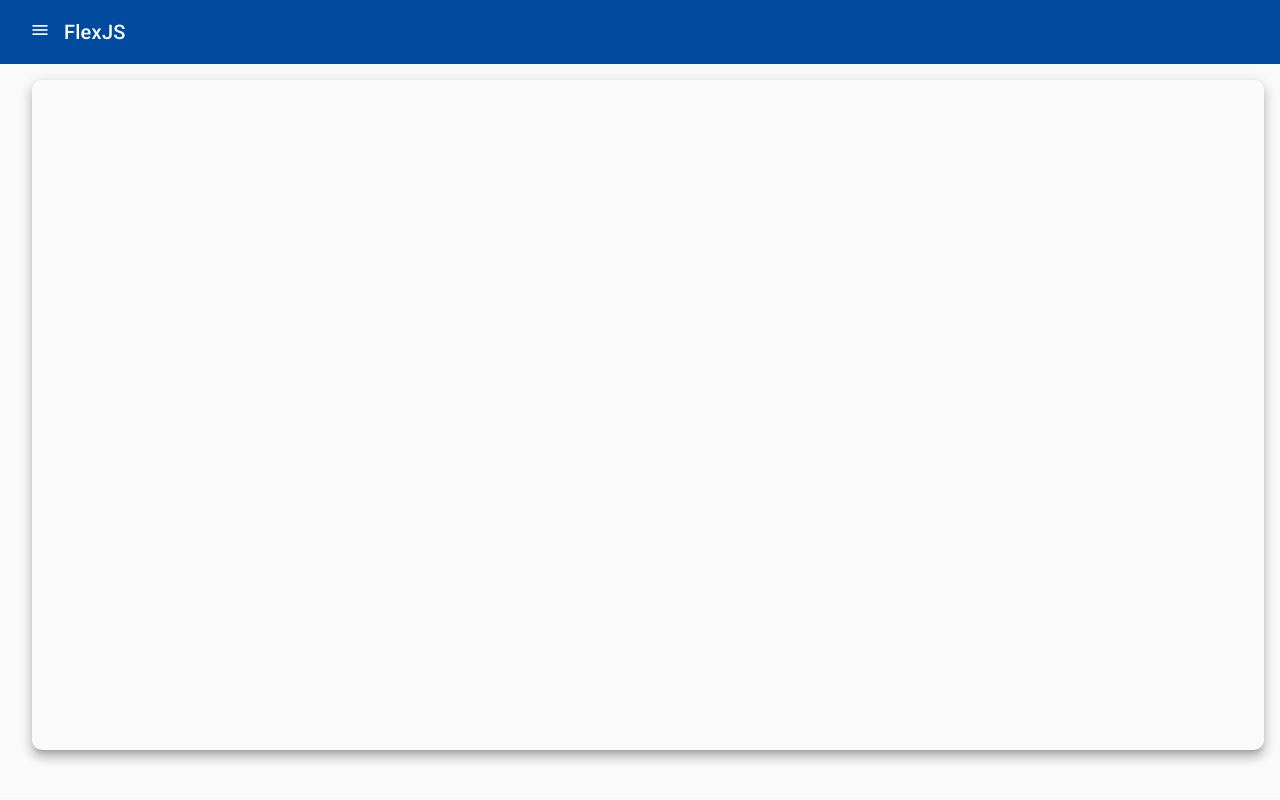
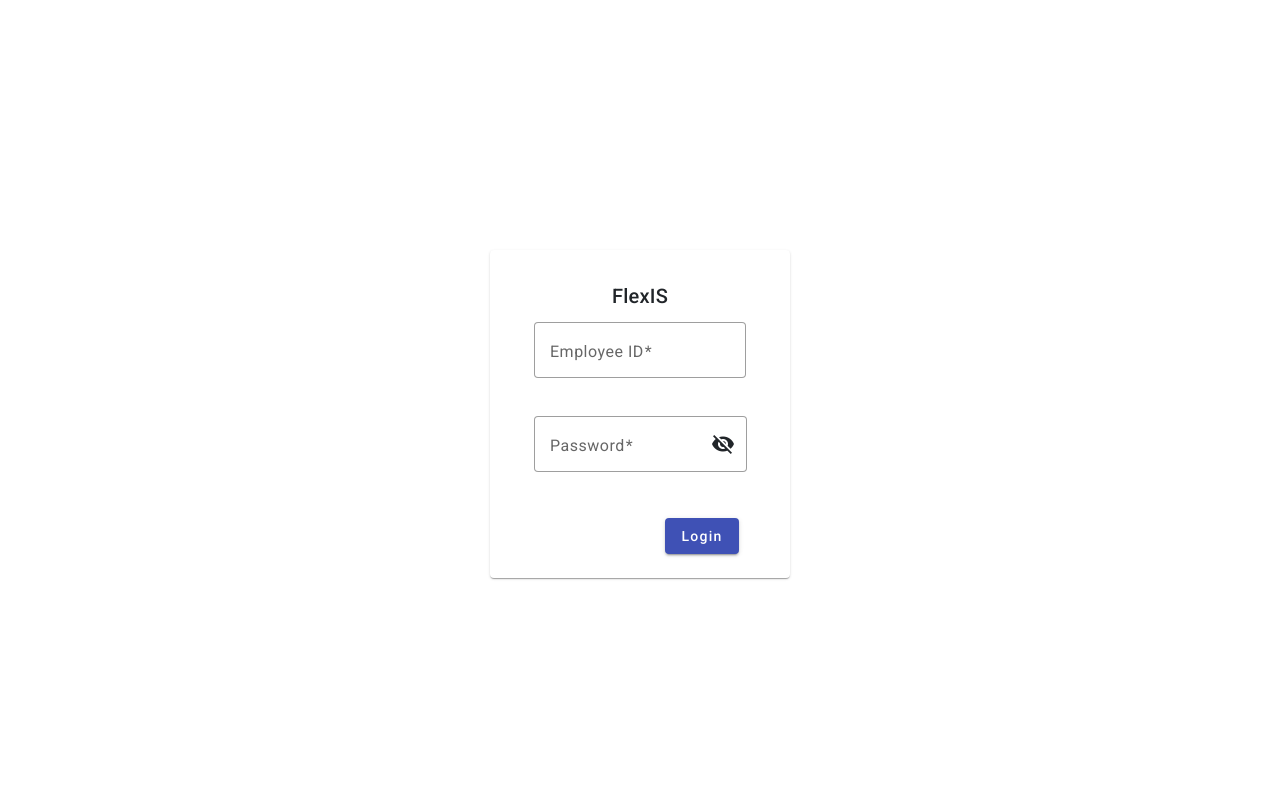
Before and after one commit to marinamanidar/flexIS, an Angular app: page / in a window 1280 px wide. Built offline with nearby package versions, Linux system fonts and the light colour scheme.

Commit message:
partial login functionality

```diff
--- a/src/app/app.component.html
+++ b/src/app/app.component.html
@@ -1 +1 @@
-<app-side-bar></app-side-bar>
+<app-login></app-login>
--- a/src/app/login/login.component.html
+++ b/src/app/login/login.component.html
@@ -4,14 +4,14 @@
   <mat-card-content>
   <form [formGroup]="form" (ngSubmit)="login()" #loginForm="ngForm">
   <p>
-    <mat-form-field>
+    <mat-form-field appearance="outline">
       <mat-label>Employee ID</mat-label>
       <input type="text" matInput formControlName="username" required>
     </mat-form-field>
   </p>
 
   <p>
-    <mat-form-field>
+    <mat-form-field appearance="outline">
       <mat-label>Password</mat-label>
       <input matInput formControlName="password" required [type]="hide ? 'password' : 'text'">
     <button mat-icon-button matSuffix (click)="hide = !hide" [attr.aria-label]="'Hide password'" [attr.aria-pressed]="hide" class="moveleft">
--- a/src/app/login/login.component.ts
+++ b/src/app/login/login.component.ts
@@ -1,5 +1,7 @@
-import { Component, Input, EventEmitter, Output } from '@angular/core';
+import { NgFor } from '@angular/common';
+import { Component, Input, EventEmitter, Output, ANALYZE_FOR_ENTRY_COMPONENTS } from '@angular/core';
 import { FormGroup, FormControl } from '@angular/forms';
+import { Employee } from '../shared-model/employee.model';
 
 @Component({
   selector: 'app-login',
@@ -13,14 +15,80 @@ export class LoginComponent {
     password: new FormControl(''),
   });
 
+  Employees = JSON.parse(localStorage.getItem('Employees'));
+  inputID: string;
+  inputPassword: string;
+
+  keys = Object.values(this.Employees);
+
+  flag = 0;
+
   login() {
     if (this.form.valid) {
-      this.submitEM.emit(this.form.value);
+      //this.submitEM.emit(this.form.value);
 
-      alert("test")
+      //alert(this.form.get('password').value)
+      this.inputID = this.form.get('username').value;
+      this.inputPassword = this.form.get('password').value;
+      // console.log(this.inputID);
+      // console.log(this.inputPassword);
+
+
+      //console.log(this.keys)
+
+      // this.keys.forEach((key, index) =>{
+      //   console.log(`${key}: ${this.Employees[index]}`)
+      // })
+
+    //   Object.entries(this.Employees).forEach(([key, value]) => {
+    //     console.log(value['name'])
+    //     //console.log(`${key}: ${value}`)
+    // });
+    //console.log(this.keys)
+    const BreakError = {};
+    try {
+      Object.values(this.Employees).forEach(val => {
+
+        if (this.inputID == val['employeeID'] && this.inputPassword ==
+        val['password'] ){
+
+          if (val['posiiton'] == "employee"){
+            this.flag = 1;
+            throw BreakError
+          } else if (val['position'] == "supervisor"){
+            this.flag = 2;
+            throw BreakError
+          } else {
+            this.flag = 3;
+            console.log(this.flag)
+            throw BreakError
+          }
+        } else {
+          //console.log(val)
+          this.flag = 0;
+        }
+      })
+    } catch (error) {
+      if (error !== BreakError) throw error;
+    }
+
+
+    if (this.flag == 0){
+      console.log(this.flag)
+      alert('wrong ID or password')
+    } else {
+      if (this.flag == 1){
+        alert('welcome employee')
+      } else if (this.flag == 2){
+        alert('welcome supervisor')
+      } else {
+        alert('welcome admin')
+      }
+    }
+
     }
   }
 
 
-  @Output() submitEM = new EventEmitter();
+  //@Output() submitEM = new EventEmitter();
 }
--- a/src/app/shared-model/employee.model.ts
+++ b/src/app/shared-model/employee.model.ts
@@ -8,4 +8,6 @@ export class Employee {
   supervisorID: string
   departmentID: string
 
+
+
 }
```
